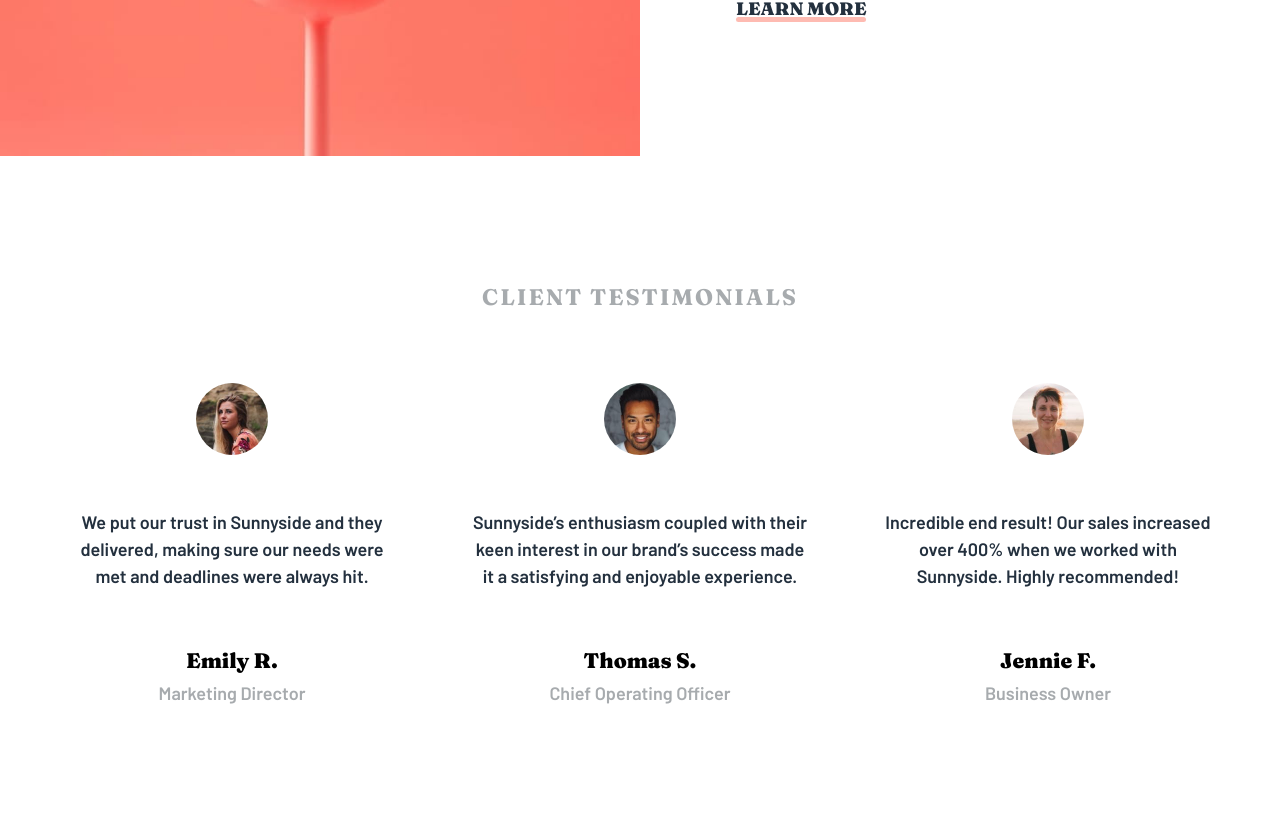
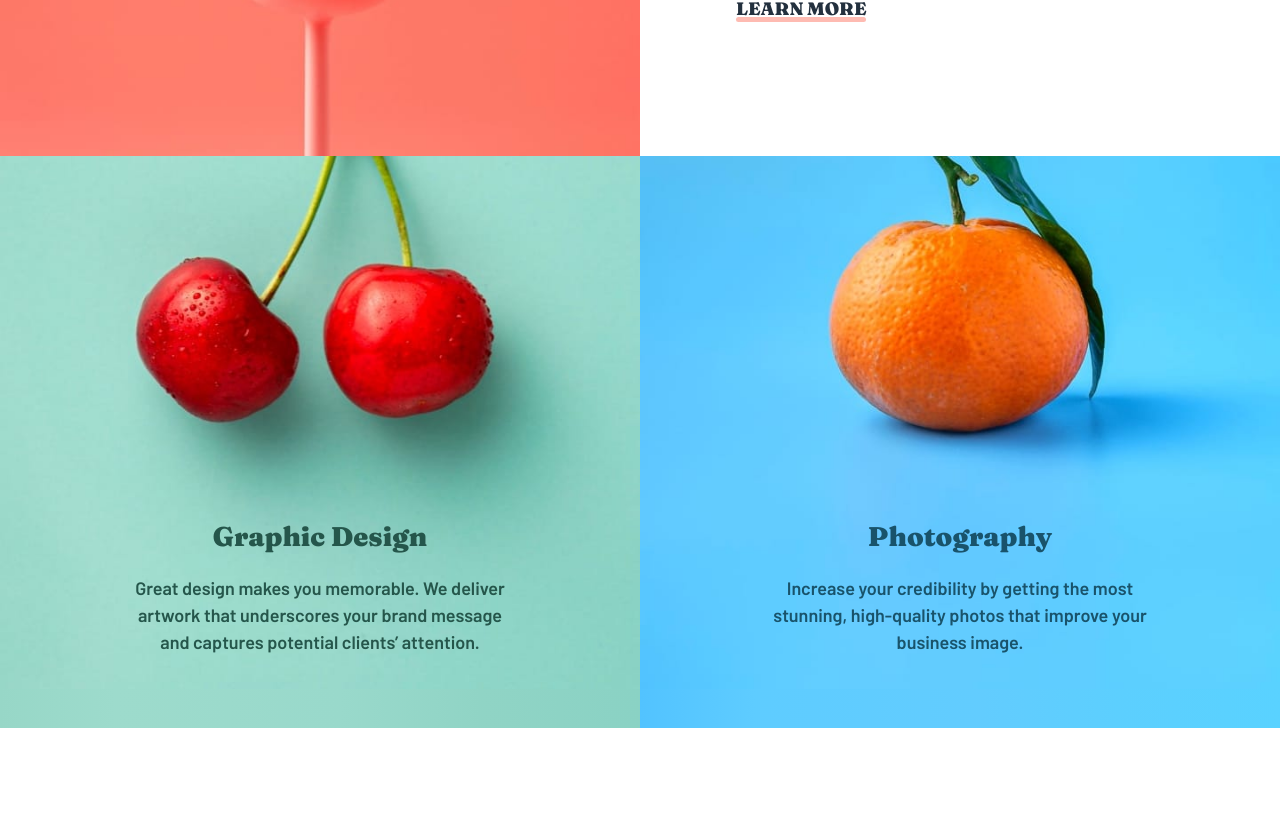
Before and after one commit to danilovilhena/frontend-mentor-challenges, a React (Create React App) app in the folder sunnyside-landing-page/: page / in a window 1280 px wide. Shown: the part 1579-2400 px from the top of the page. Built offline with nearby package versions, Linux system fonts and the light colour scheme.

Commit message:
[sunnyside-landing-page] Divided sections markup and styling

```diff
--- a/sunnyside-landing-page/src/App.js
+++ b/sunnyside-landing-page/src/App.js
@@ -1,6 +1,7 @@
 import "./App.scss";
 import Introduction from "./components/Introduction";
 import HorizontalSections from "./components/HorizontalSections";
+import DividedSections from "./components/DividedSections";
 import Testimonials from "./components/Testimonials";
 import Footer from "./components/Footer";
 
@@ -10,21 +11,11 @@ import image3 from './images/desktop/image-gallery-cone.jpg';
 import image4 from './images/desktop/image-gallery-sugarcubes.jpg';
 
 const App = () => {
-  const secondSections = [
-    {
-      title: "Graphic design",
-      description: "Great design makes you memorable. We deliver artwork that underscores your brand message and captures potential clients’ attention."
-    },
-    {
-      title: "Photography",
-      description: "Increase your credibility by getting the most stunning, high-quality photos that improve your business image."
-    }
-  ]
-
   return (<>
     <Introduction />
     <main>
       <HorizontalSections />
+      <DividedSections />
       <Testimonials />
       <div id="images">
         <img src={image1} alt="Milk bottles in a blue background"></img>
--- /dev/null
+++ b/sunnyside-landing-page/src/components/DividedSections.js
@@ -0,0 +1,32 @@
+import "./DividedSections.scss";
+import imageGraphicDesign from "../images/desktop/image-graphic-design.jpg"
+import imagePhotography from "../images/desktop/image-photography.jpg"
+
+const DividedSections = () => {
+    const sections = [
+        {
+            title: "Graphic Design",
+            description: "Great design makes you memorable. We deliver artwork that underscores your brand message and captures potential clients’ attention.",
+            image: imageGraphicDesign
+        },
+        {
+            title: "Photography",
+            description: "Increase your credibility by getting the most stunning, high-quality photos that improve your business image.",
+            image: imagePhotography
+        }
+    ]
+    return (
+        <div id="divided">
+            {sections.map(el =>
+            <section>
+                <img src={el.image} alt={el.title}></img>
+                <div className="text">
+                    <h2>{el.title}</h2>
+                    <p>{el.description}</p>
+                </div>
+            </section>)}
+        </div>
+    )
+}
+
+export default DividedSections
--- /dev/null
+++ b/sunnyside-landing-page/src/components/DividedSections.scss
@@ -0,0 +1,52 @@
+#divided {
+    display: flex;
+    flex-direction: row;
+    width: 100%;
+
+    > * {
+        width: 50%;
+    }
+
+    section {
+        display: flex;
+        flex-direction: column;
+        align-items: center;
+        text-align: center;
+        padding-bottom: 3rem;
+
+        img {
+            width: 100%;
+        }
+
+        .text {
+            margin-top: -30%;
+            width: 60%;
+        }
+
+        h2 {
+            font-family: var(--serif);
+            font-weight: bolder;
+        }
+
+        p {
+            line-height: 1.5;
+        }
+
+    }
+
+    section:first-child {
+        background: linear-gradient(90deg, #97D7C7 0%, #9DDBCC 18.09%, #99D9CB 53.19%, #90D4C5 75.13%, #8AD2C4 100%);
+
+        h2, p {
+            color: var(--dark-cyan);
+        }
+    }
+
+    section:not(:first-child) {
+        background: linear-gradient(90deg, #52C3FF 0%, #5ECCFF 18.09%, #62CCFE 53.19%, #5CCFFE 75.13%, #59D2FF 100%);
+
+        h2, p {
+            color: var(--dark-blue);
+        }
+    }
+}
--- a/sunnyside-landing-page/src/components/Testimonials.scss
+++ b/sunnyside-landing-page/src/components/Testimonials.scss
@@ -3,7 +3,7 @@
     flex-direction: column;
     align-items: center;
     justify-content: center;
-    padding: 6rem 0;
+    padding: 5rem 0 6rem 0;
 
     > * {
         max-width: 70rem;
```
Also changed, not shown: 1 other file (tests, documents, lock files or other folders).
